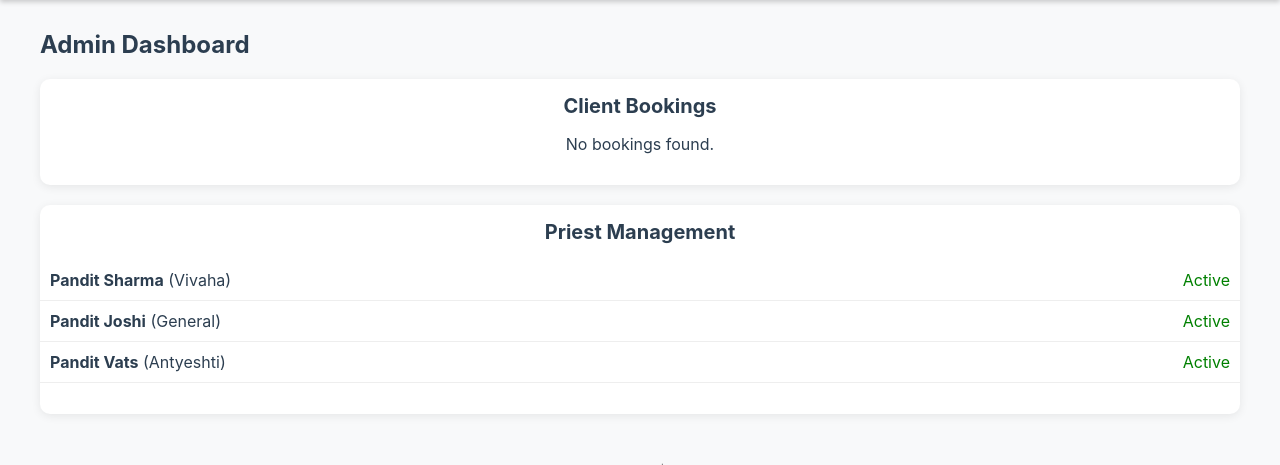
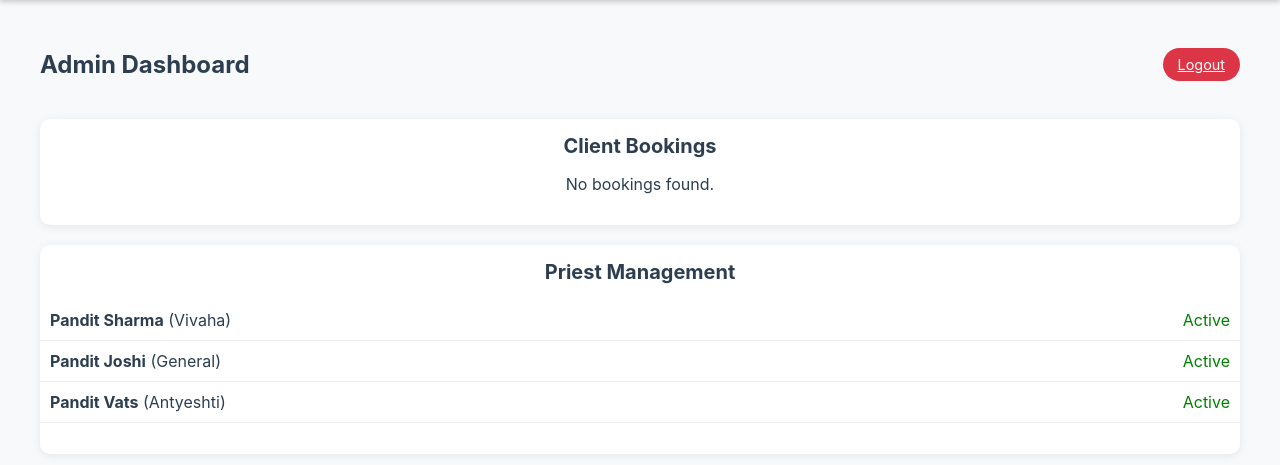
Before and after one commit to Mriidul2508/Vedic-Book, a Flask app: page /admin in a window 1280 px wide. Shown: the part 70-535 px from the top of the page. Run offline with Flask 3, Linux system fonts and the light colour scheme; the visitor is signed in with stand-in values (Sample User, id 1).

Commit message:
Update admin.html

```diff
--- a/templates/admin.html
+++ b/templates/admin.html
@@ -1,16 +1,20 @@
 {% extends 'base.html' %}
 
 {% block content %}
-<h2>Admin Dashboard</h2>
+<div style="display: flex; justify-content: space-between; align-items: center; margin-bottom: 20px;">
+    <h2>Admin Dashboard</h2>
+    <a href="/logout" class="btn-small" style="background: #dc3545; color: white; border: none; padding: 8px 15px;">Logout</a>
+</div>
 
-<div class="card" style="cursor: default;">
+<div class="card" style="cursor: default; overflow-x: auto;">
     <h3>Client Bookings</h3>
     {% if bookings %}
-    <table border="1" style="width: 100%; border-collapse: collapse; margin-top: 10px;">
+    <table border="1" style="width: 100%; border-collapse: collapse; margin-top: 10px; min-width: 800px;">
         <thead>
             <tr style="background-color: #f2f2f2; text-align: left;">
                 <th style="padding: 10px;">Date</th>
                 <th style="padding: 10px;">Client</th>
+                <th style="padding: 10px;">Contact</th>
                 <th style="padding: 10px;">Ceremony</th>
                 <th style="padding: 10px;">Priest</th>
                 <th style="padding: 10px;">Status</th>
@@ -21,12 +25,16 @@
             <tr>
                 <td style="padding: 8px;">{{ b.date }}</td>
                 <td style="padding: 8px;">{{ b.client_name }}</td>
+                <td style="padding: 8px; font-size: 0.9rem;">
+                    📧 {{ b.email }}<br>
+                    📞 {{ b.phone }}
+                </td>
                 <td style="padding: 8px;">{{ b.ceremony_type }}</td>
                 <td style="padding: 8px;">
                     {% if b.priest %}
-                    {{ b.priest.name }}
+                        {{ b.priest.name }}
                     {% else %}
-                    <span style="color: red;">Unassigned</span>
+                        <span style="color: red;">Unassigned</span>
                     {% endif %}
                 </td>
                 <td style="padding: 8px;">{{ b.status }}</td>
@@ -35,7 +43,7 @@
         </tbody>
     </table>
     {% else %}
-    <p>No bookings found.</p>
+        <p>No bookings found.</p>
     {% endif %}
 </div>
 
```
